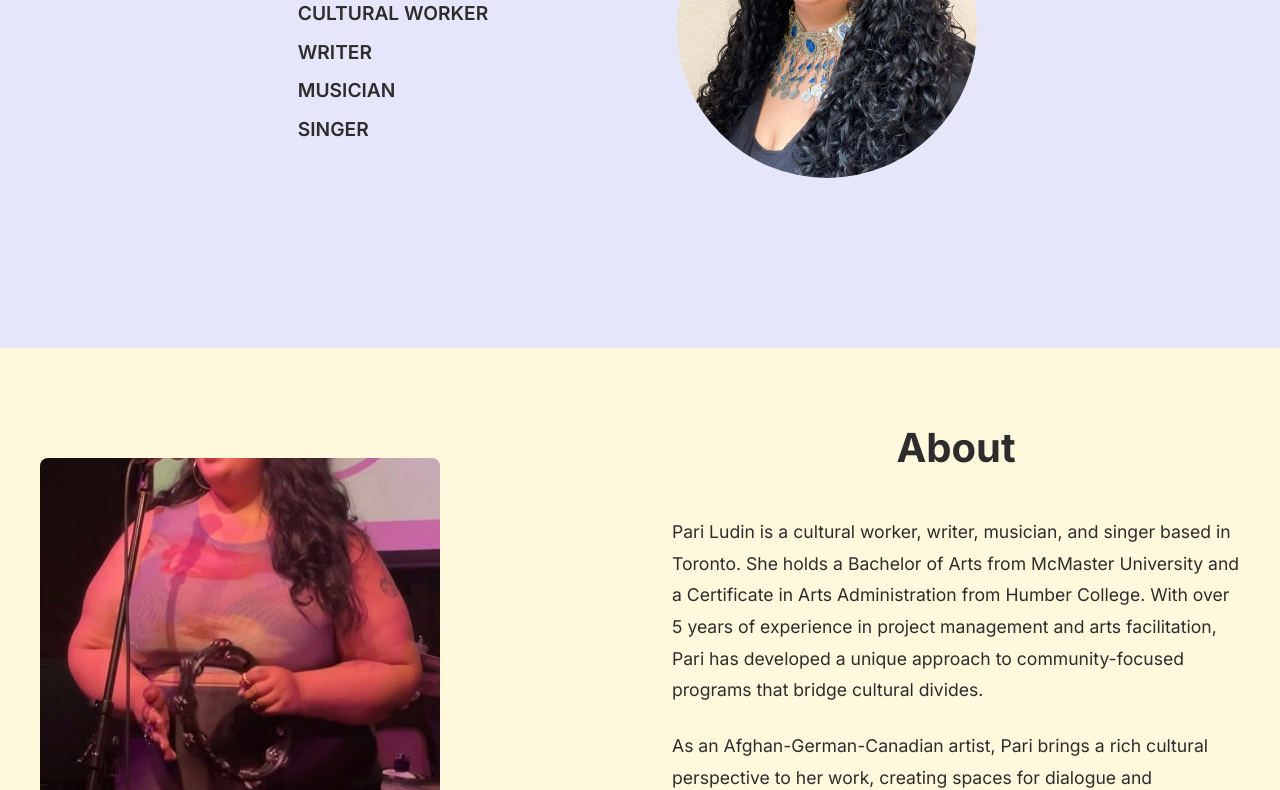
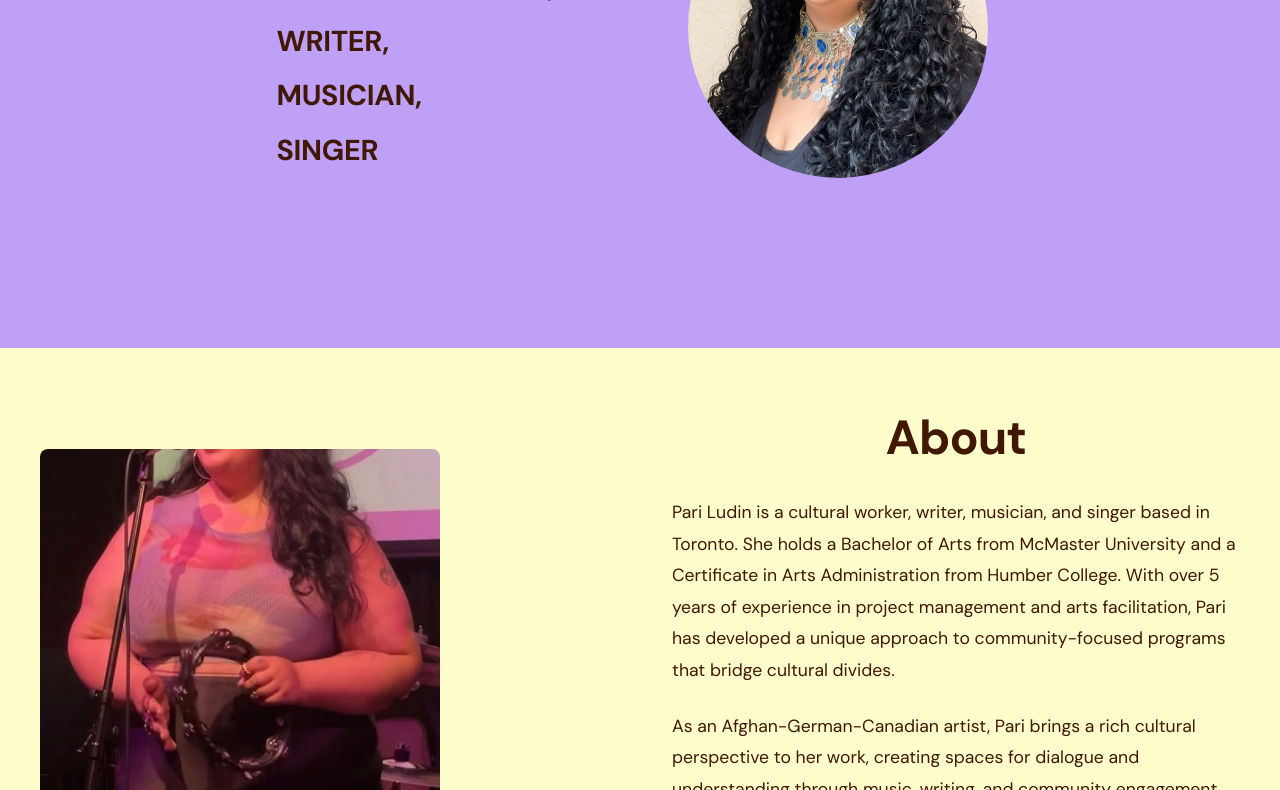
Before and after one commit to DaniBoe/pari_website, a website: page index.html in a window 1280 px wide. Shown: the part 347-1137 px from the top of the page. Drawn offline with Linux system fonts and the light colour scheme.

Commit message:
Update styling to match Canva design - colors, fonts, and typography

```diff
--- a/index.html
+++ b/index.html
@@ -5,7 +5,7 @@
     <meta name="viewport" content="width=device-width, initial-scale=1.0">
     <title>Pari Ludin - Cultural Worker, Writer, Musician, Singer</title>
     <link rel="stylesheet" href="styles.css">
-    <link href="https://fonts.googleapis.com/css2?family=Inter:wght@400;600;700&display=swap" rel="stylesheet">
+    <link href="https://fonts.googleapis.com/css2?family=DM+Sans:wght@400;500;700&family=Inter:wght@400;600;700&display=swap" rel="stylesheet">
 </head>
 <body>
     <!-- Header/Navigation -->
@@ -26,10 +26,10 @@
             <div class="hero-text">
                 <h1 class="hero-name">Pari Ludin</h1>
                 <div class="hero-titles">
-                    <span class="title">CULTURAL WORKER</span>
-                    <span class="title">WRITER</span>
-                    <span class="title">MUSICIAN</span>
-                    <span class="title">SINGER</span>
+                    <span class="title">cultural worker,</span>
+                    <span class="title">writer,</span>
+                    <span class="title">musician,</span>
+                    <span class="title">singer</span>
                 </div>
             </div>
             <div class="hero-image">
--- a/styles.css
+++ b/styles.css
@@ -10,18 +10,18 @@ html {
 }
 
 body {
-    font-family: 'Inter', sans-serif;
+    font-family: 'DM Sans', sans-serif;
     line-height: 1.6;
     color: #333;
     overflow-x: hidden;
 }
 
-/* Color Variables */
+/* Color Variables - Matching Canva Design */
 :root {
-    --lavender: #E6E6FA;
-    --yellow: #FFF8DC;
-    --dark-purple: #2D2D2D;
-    --light-yellow: #FFFACD;
+    --lavender: #bea1f7;
+    --yellow: #fdfccb;
+    --dark-purple: #401804;
+    --light-yellow: #fdfccb;
     --white: #FFFFFF;
 }
 
@@ -73,11 +73,12 @@ body {
 }
 
 .hero-name {
-    font-size: 4rem;
-    font-weight: 700;
+    font-size: 4.5rem;
+    font-weight: 900;
     color: var(--light-yellow);
     margin-bottom: 1rem;
-    line-height: 1.1;
+    line-height: 0.9;
+    letter-spacing: -0.02em;
 }
 
 .hero-titles {
@@ -87,9 +88,11 @@ body {
 }
 
 .title {
-    font-size: 1.2rem;
+    font-size: 1.8rem;
     font-weight: 600;
     color: var(--dark-purple);
+    text-transform: uppercase;
+    letter-spacing: -0.01em;
 }
 
 .hero-image {
@@ -110,10 +113,12 @@ section {
 }
 
 .section-title {
-    font-size: 2.5rem;
-    font-weight: 700;
+    font-size: 3rem;
+    font-weight: 900;
     margin-bottom: 2rem;
     text-align: center;
+    letter-spacing: -0.02em;
+    line-height: 1.1;
 }
 
 /* About Section */
```
